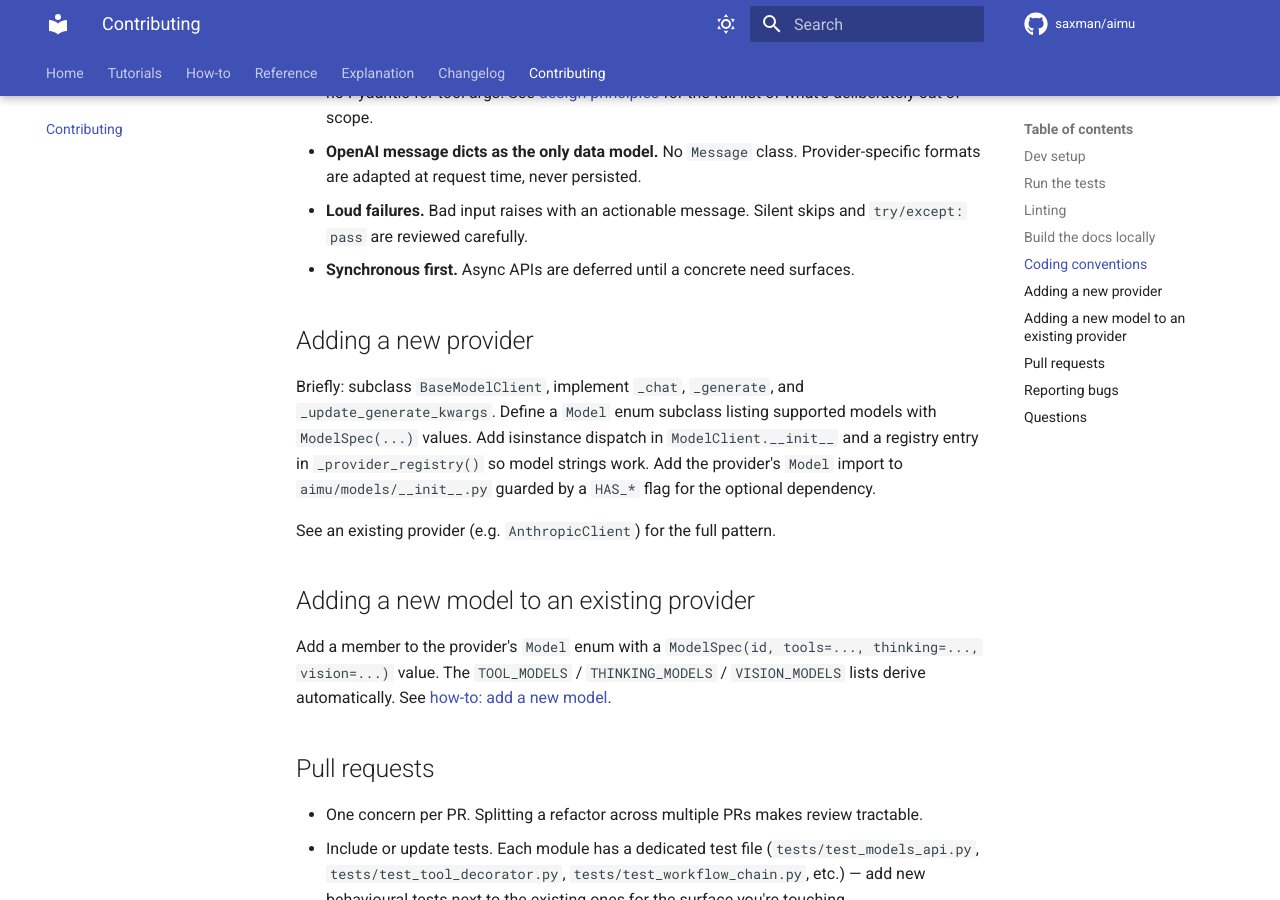
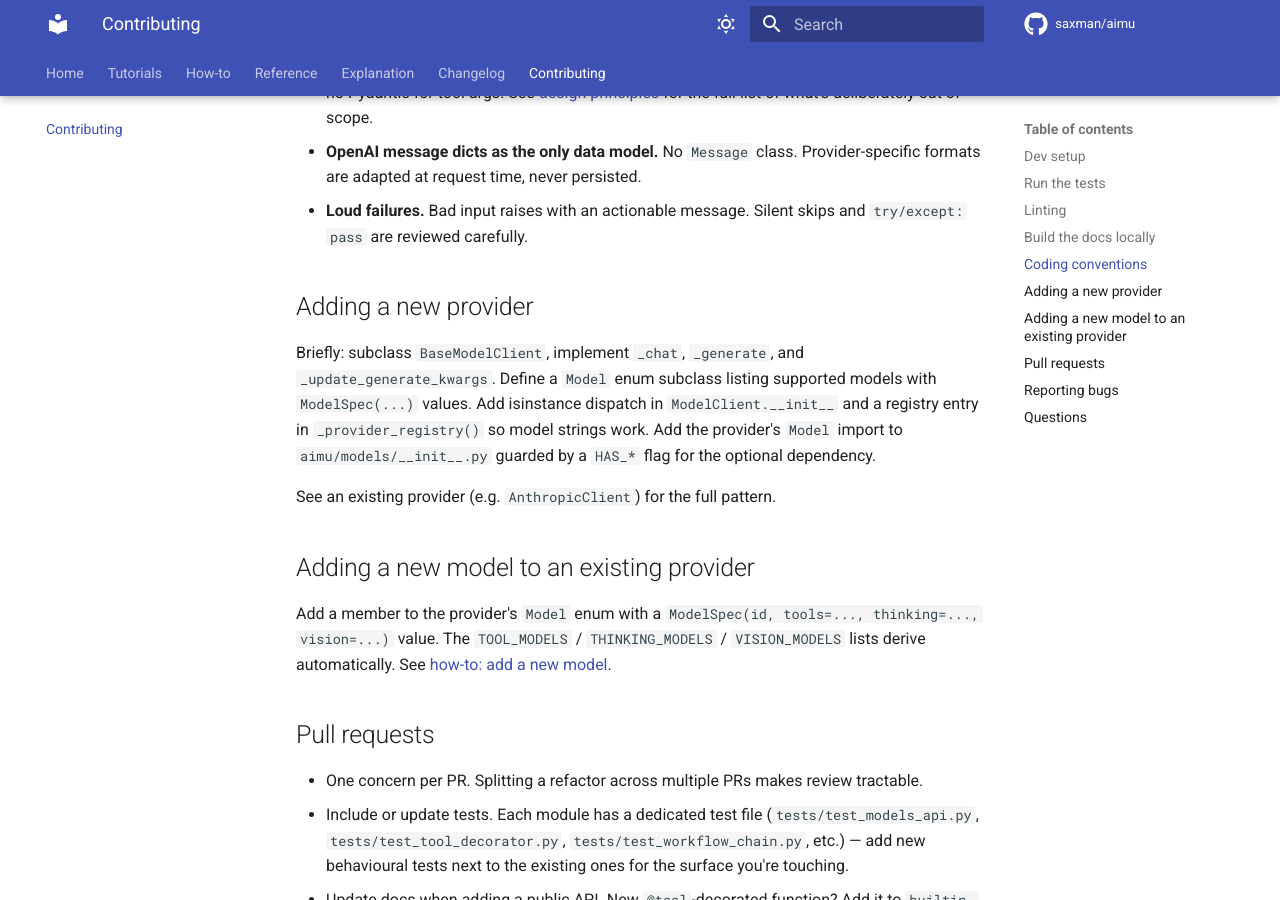
Before and after one commit to saxman/aimu, an MkDocs documentation site: the page built from docs/contributing.md, in a window 1280 px wide and 900 px high, scrolled down 1527 px. Built offline with MkDocs 1.6.1 and Material for MkDocs 9.7.7, drawn with Linux system fonts in a browser that asks for light colours; comment, search, counter and statistics services are not loaded.

Commit message:
Remove synchronous first guideline from contributing.md
Removed the guideline for prioritizing synchronous APIs over asynchronous ones.

```diff
--- a/docs/contributing.md
+++ b/docs/contributing.md
@@ -71,7 +71,6 @@ mkdocs build --strict
 - **Plain Python over framework primitives.** No `Runnable` protocol, no `BaseTool`, no LCEL `|`, no Pydantic for tool args. See [design principles](explanation/design-principles.md) for the full list of what's deliberately out of scope.
 - **OpenAI message dicts as the only data model.** No `Message` class. Provider-specific formats are adapted at request time, never persisted.
 - **Loud failures.** Bad input raises with an actionable message. Silent skips and `try/except: pass` are reviewed carefully.
-- **Synchronous first.** Async APIs are deferred until a concrete need surfaces.
 
 ## Adding a new provider
 
```
